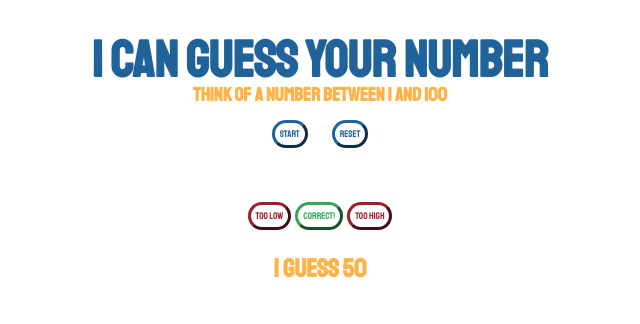
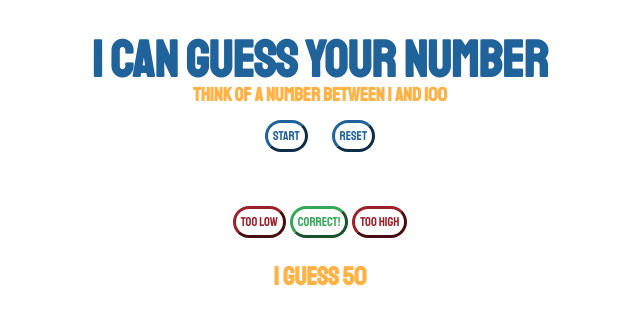
Before and after one commit to thachdog/thachdog.github.io, a plain HTML site: page index.html in a window 1280 px wide. Both pictures are taken after a click on the button "Start". Shown: the whole page, without its empty margins (320-960 px from the left). Drawn offline with Linux system fonts and the light colour scheme.

Commit message:
Add files via upload

```diff
--- a/index.html
+++ b/index.html
@@ -44,7 +44,7 @@
         cursor: pointer;
         font-family: 'Staatliches';
         color: #9b202a;
-        font-size: .75vw;
+        font-size: 1vw;
     }
     .corr {
         background:none;
@@ -56,7 +56,7 @@
         cursor: pointer;
         font-family: 'Staatliches';
         color: #36a758;
-        font-size: .75vw;
+        font-size: 1vw;
     }
     .control {
         background:none;
@@ -68,7 +68,7 @@
         cursor: pointer;
         font-family: 'Staatliches';
         color: #20639b;
-        font-size: .75vw;
+        font-size: 1vw;
     }
     </style>
     <title>Guess Number</title>
```
